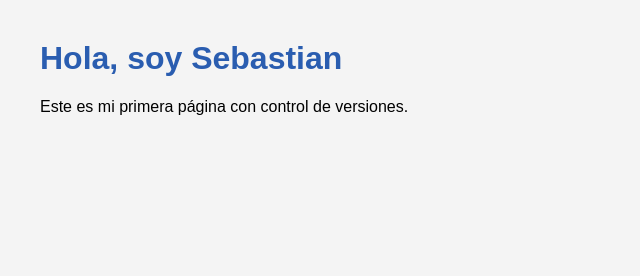
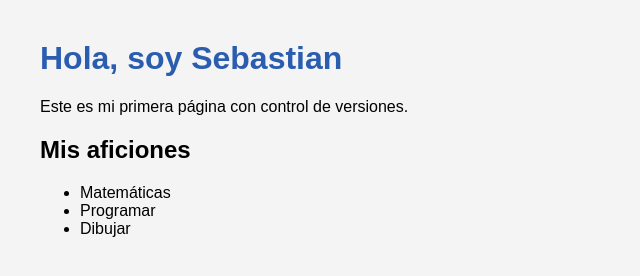
Before and after one commit to Sxsebas/MI-PRIMER-REPO, a plain HTML site: page index.html in a window 1280 px wide. Shown: the whole page, without its empty margins (0-640 px from the left). Drawn offline with Linux system fonts and the light colour scheme.

Commit message:
aficiones

```diff
--- a/index.html
+++ b/index.html
@@ -4,10 +4,16 @@
     <meta charset="UTF-8">
     <meta name="viewport" content="width=device-width, initial-scale=1.0">
     <link rel="stylesheet" href="estilos.css">
-    <title>Document</title>
+    <title>Mi primera página</title>
 </head>
     <body>
         <h1>Hola, soy Sebastian</h1>
         <p>Este es mi primera página con control de versiones.</p>
+        <h2>Mis aficiones</h2>
+        <ul>
+            <li>Matemáticas</li>
+            <li>Programar</li>
+            <li>Dibujar</li>
+        </ul>
     </body>
 </html>
```
